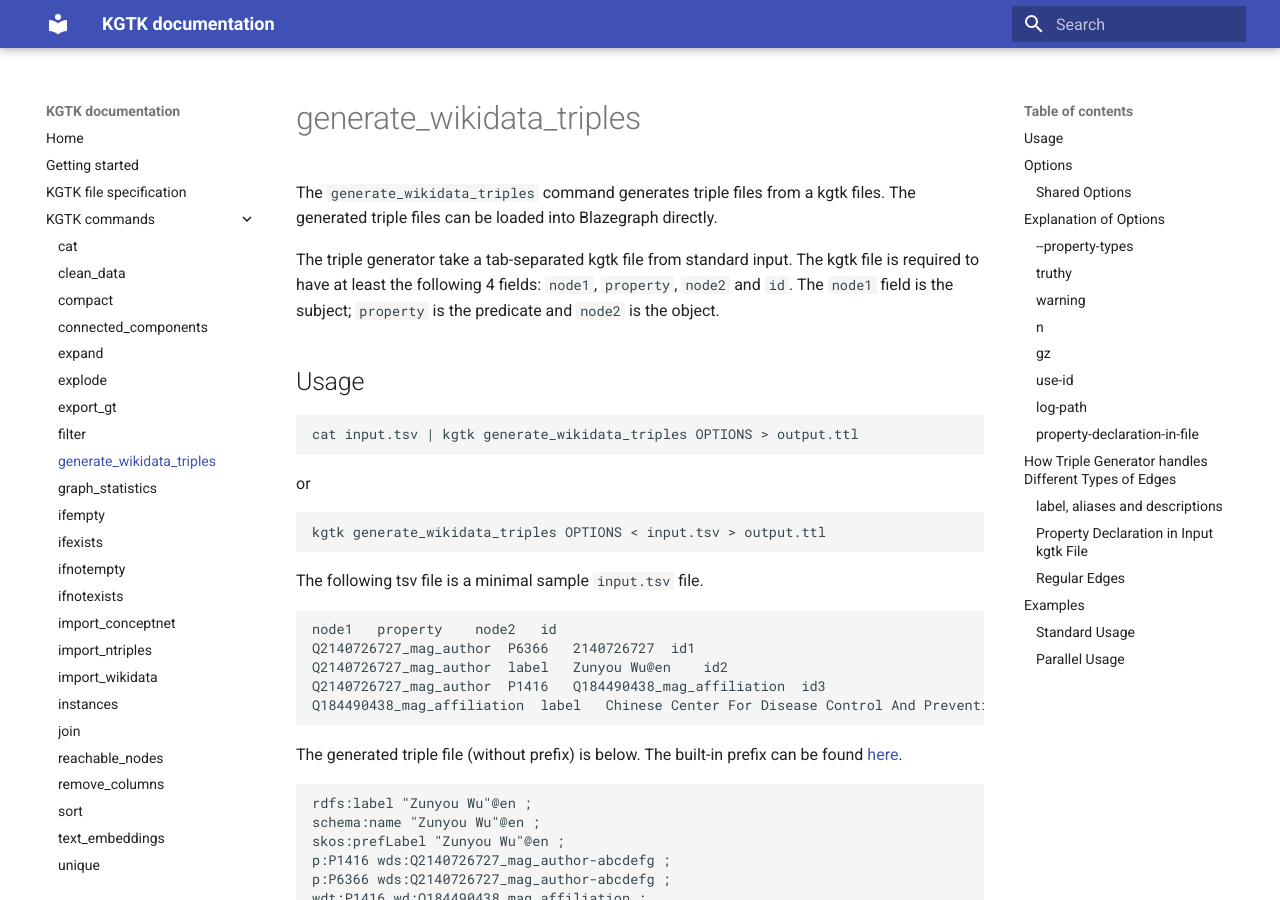
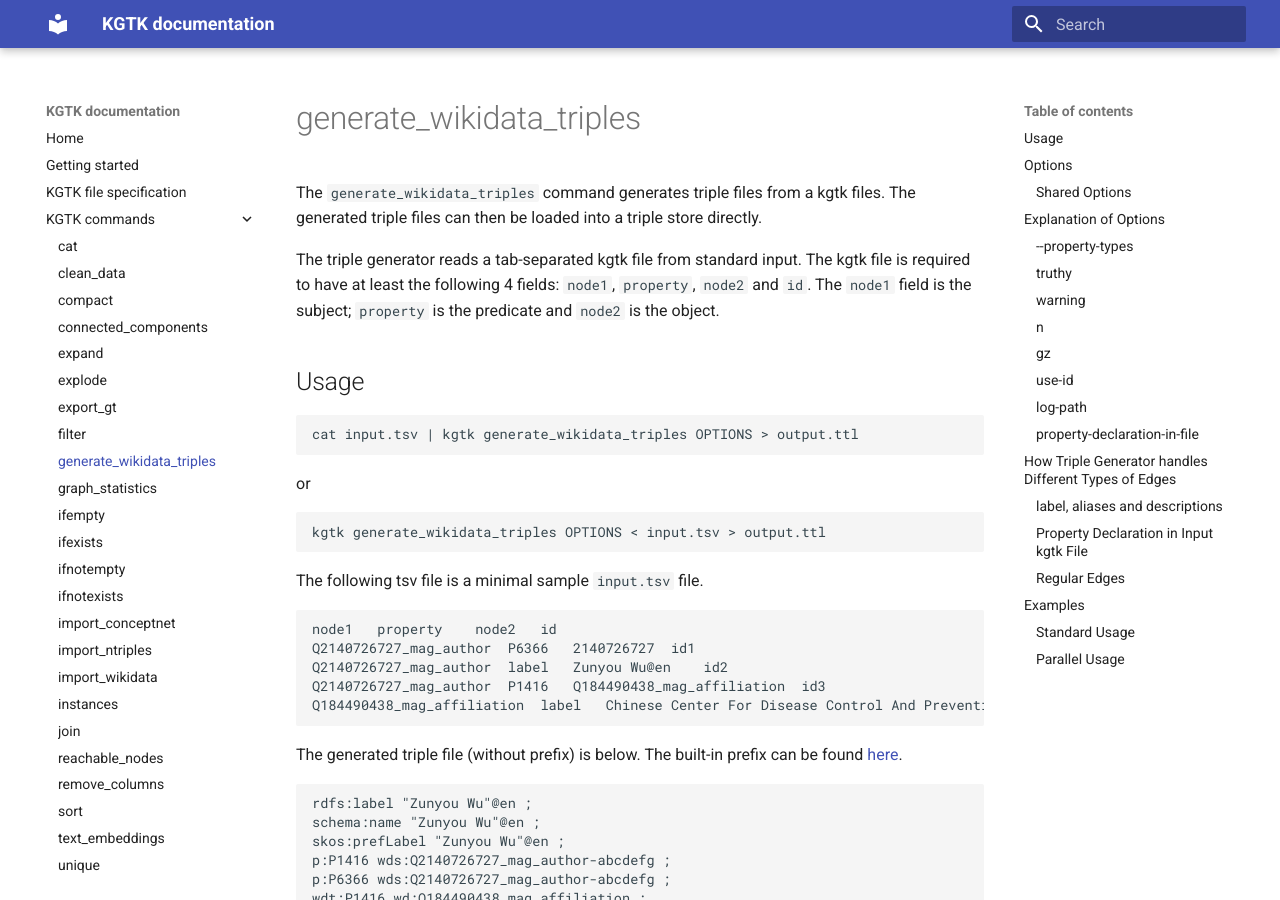
Before and after one commit to usc-isi-i2/kgtk, an MkDocs documentation site: the page built from docs/generate_wikidata_triples.md, in a window 1280 px wide and 900 px high. Built offline with MkDocs 1.6.1 and Material for MkDocs 9.7.7, drawn with Linux system fonts in a browser that asks for light colours.

Commit message:
Update generate_wikidata_triples.md

````diff
--- a/docs/generate_wikidata_triples.md
+++ b/docs/generate_wikidata_triples.md
@@ -1,6 +1,6 @@
-The `generate_wikidata_triples` command generates triple files from a kgtk files. The generated triple files can be loaded into Blazegraph directly.
+The `generate_wikidata_triples` command generates triple files from a kgtk files. The generated triple files can then be loaded into a triple store directly.
 
-The triple generator take a tab-separated kgtk file from standard input. The kgtk file is required to have at least the following 4 fields: `node1`, `property`, `node2` and `id`. The `node1` field is the subject; `property` is the predicate and `node2` is the object.
+The triple generator reads a tab-separated kgtk file from standard input. The kgtk file is required to have at least the following 4 fields: `node1`, `property`, `node2` and `id`. The `node1` field is the subject; `property` is the predicate and `node2` is the object.
 
 ## Usage
 ```{shell}
````
